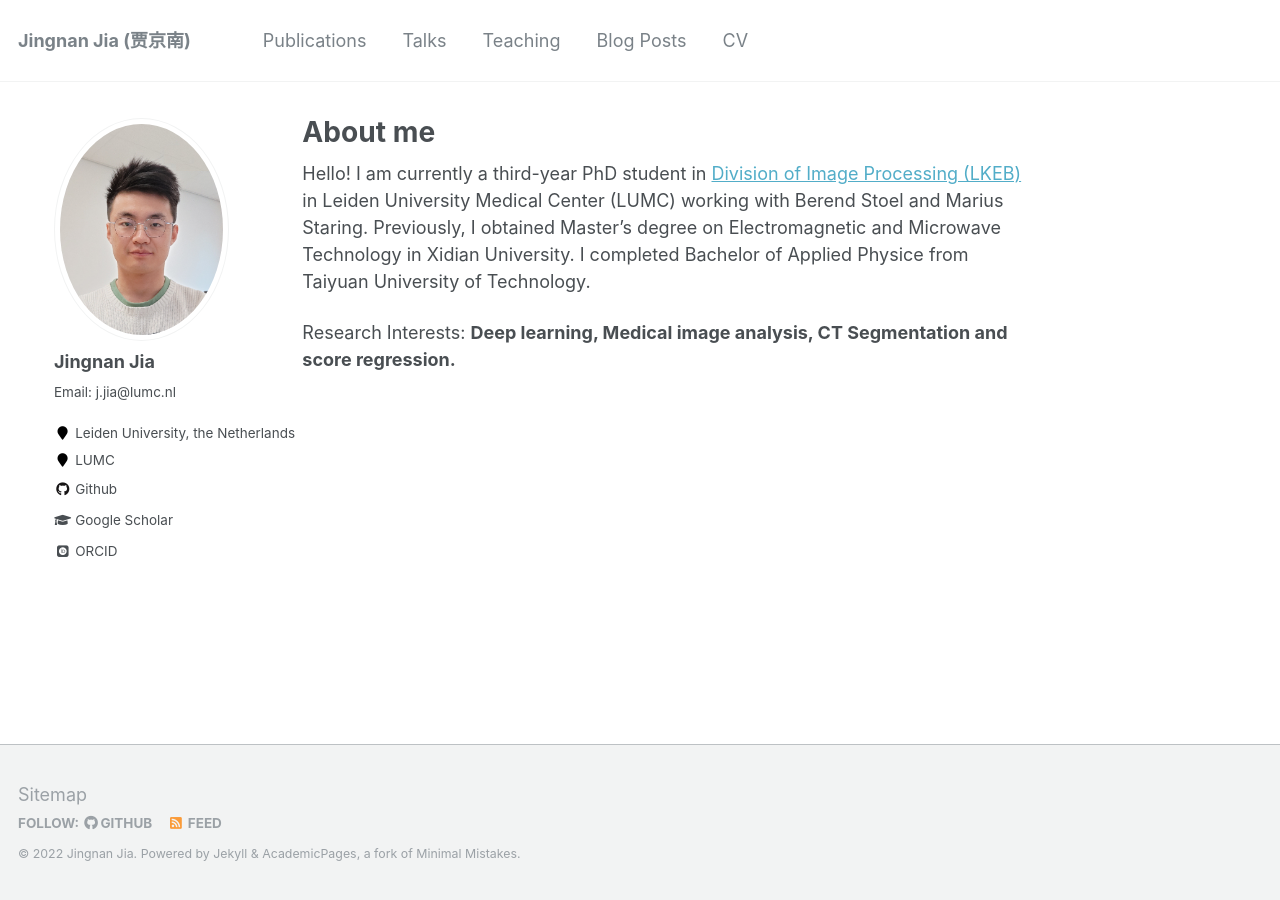
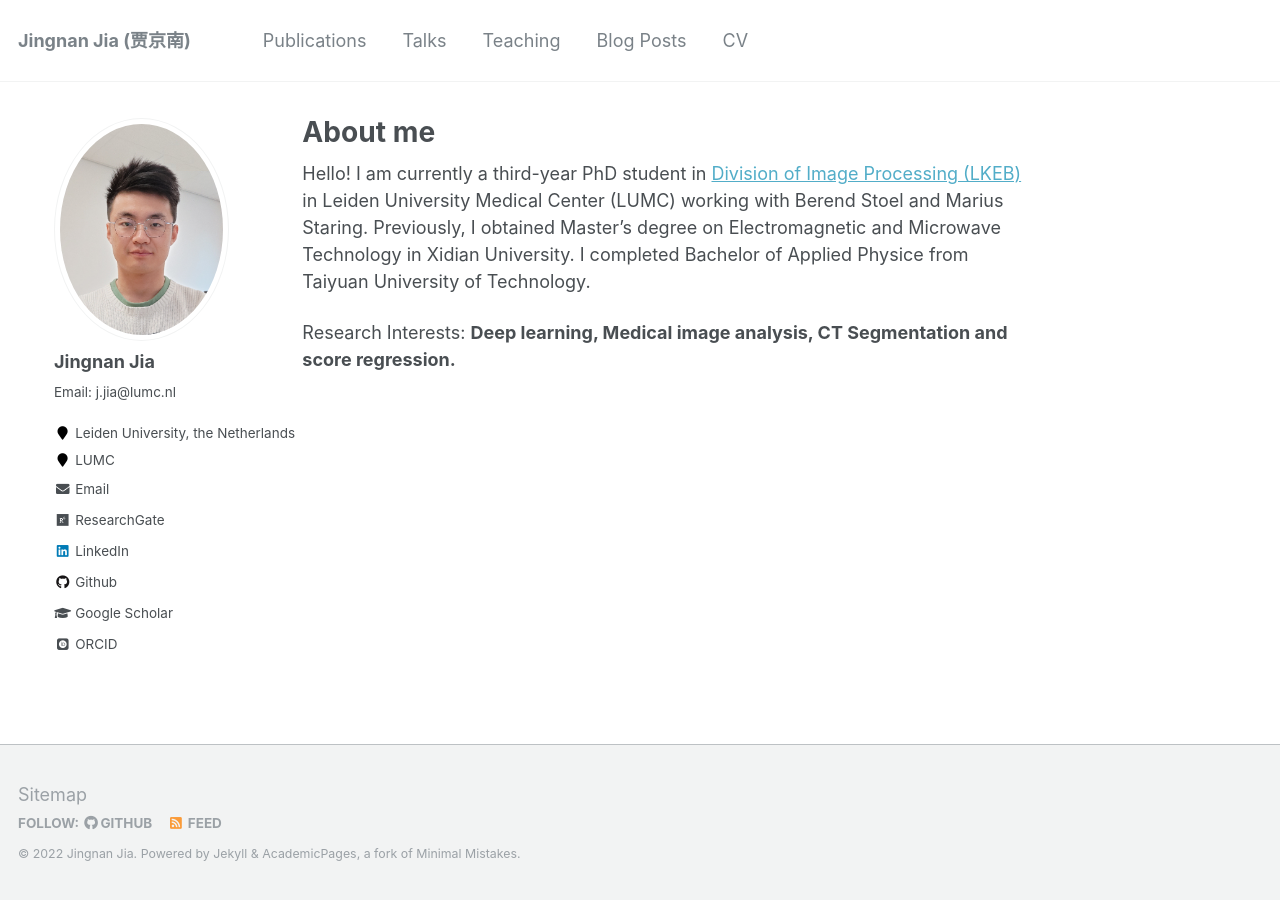
Before and after one commit to Jingnan-Jia/Jingnan-Jia.github.io_old, a Jekyll site: the page built from _pages/about.md, in a window 1280 px wide. Built offline with Jekyll 4.4.1, drawn with Linux system fonts in a browser that asks for light colours; some web fonts are replaced; some of the changed lines change nothing that is shown.

Commit message:
Update _config.yml

```diff
--- a/_config.yml
+++ b/_config.yml
@@ -87,8 +87,8 @@ author:
   employer         : "LUMC"
   pubmed           :
   googlescholar    : "https://scholar.google.com/citations?user=T6irKtwAAAAJ&hl"
-  email            :
-  researchgate     :  # example: "https://www.researchgate.net/profile/yourprofile"
+  email            : "jiajingnan2222@gmail.com"
+  researchgate     : "https://www.researchgate.net/profile/Jingnan-Jia"
   uri              :
   bitbucket        :
   codepen          :
@@ -102,7 +102,7 @@ author:
   instagram        :
   impactstory      : #"https://profiles.impactstory.org/u/xxxx-xxxx-xxxx-xxxx"
   lastfm           :
-  linkedin         :
+  linkedin         : "https://www.linkedin.com/in/jia-jingnan-20103715b/"
   orcid            : "https://orcid.org/0000-0002-1025-2557"
   pinterest        :
   soundcloud       :
@@ -115,6 +115,7 @@ author:
   xing             :
   youtube          :
   wikipedia        :
+  CSDN             : "https://mp.csdn.net/mp_blog/manage/article?spm=3001.5298"
 
 
 # Reading Files
```
